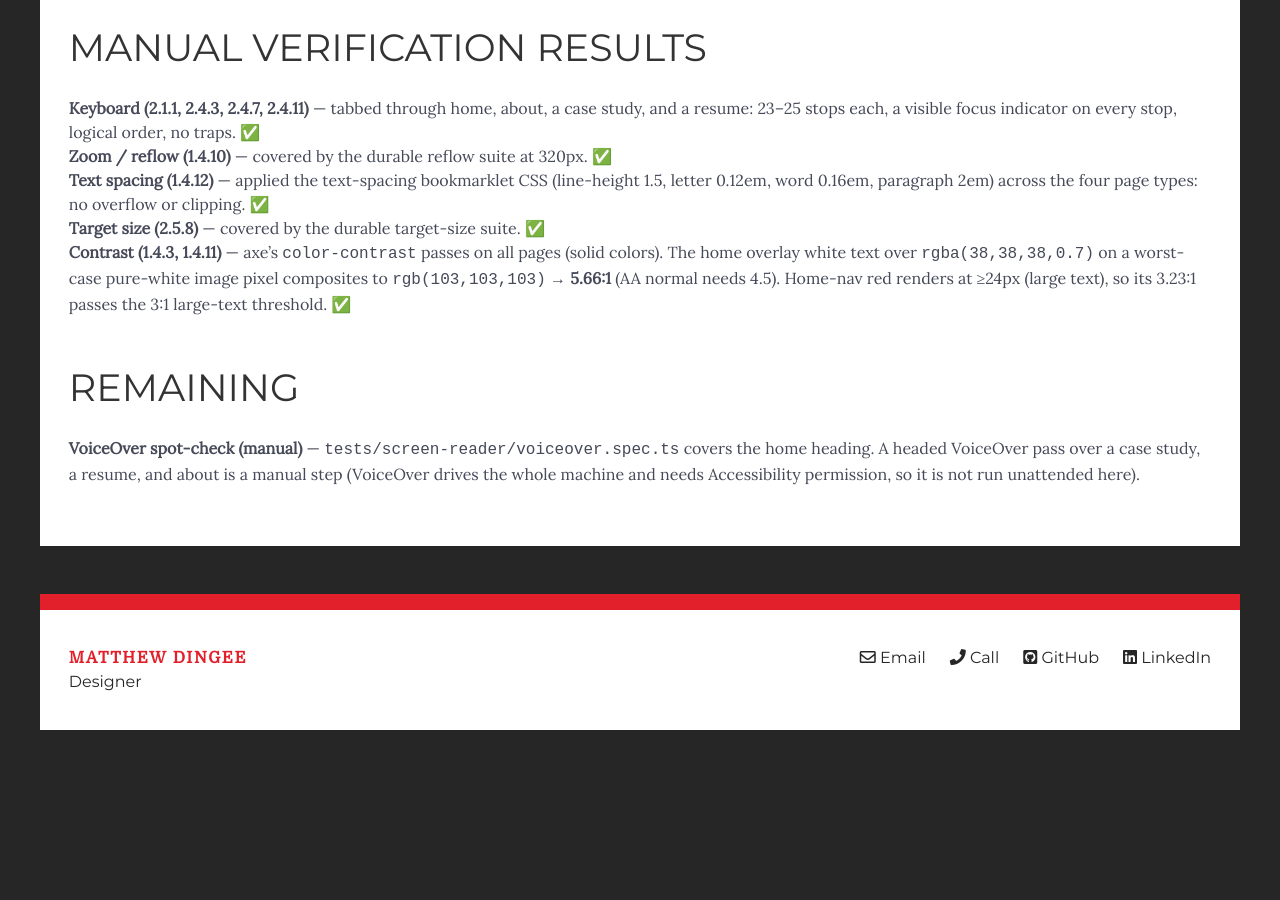
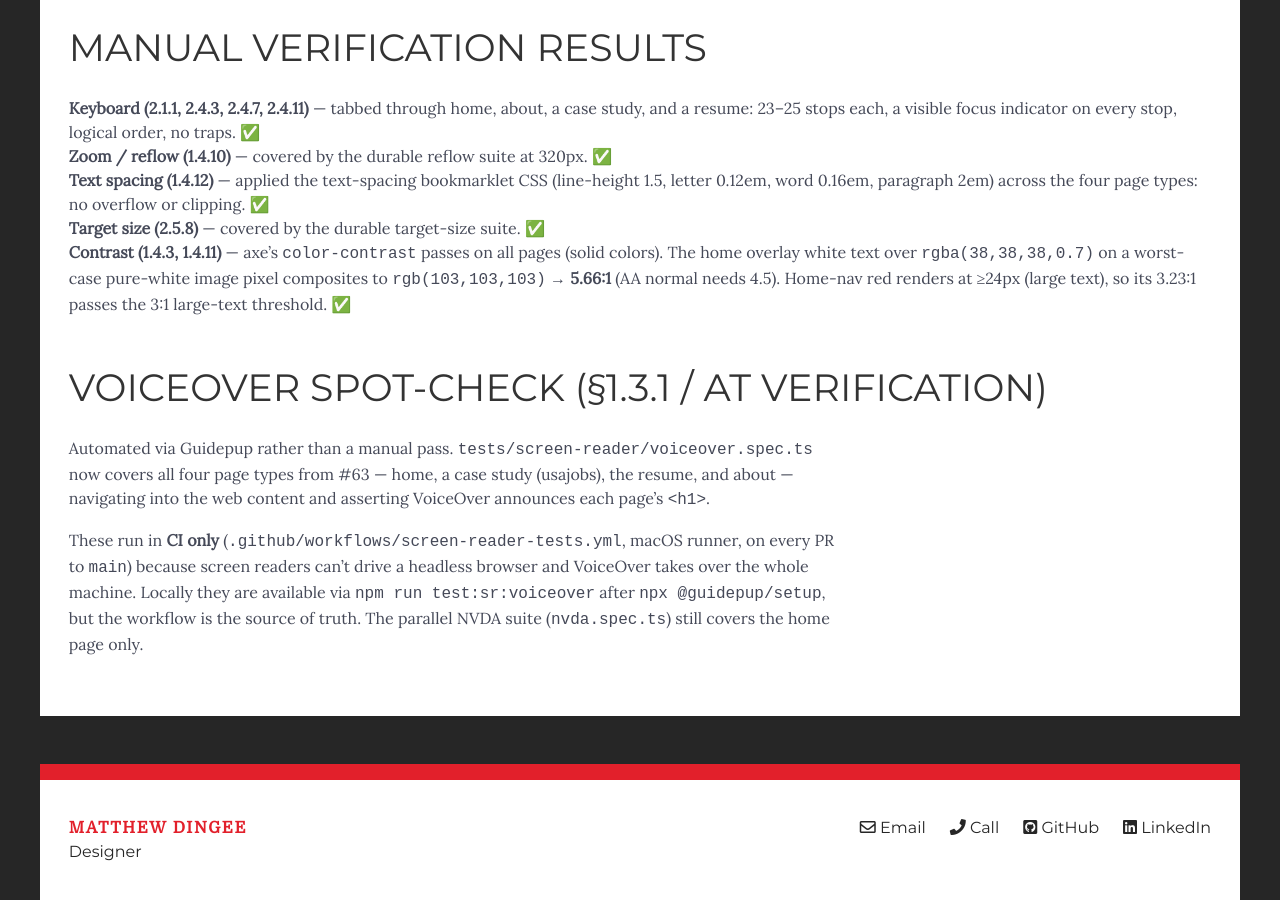
Before and after one commit to humancompanion/portfolio, a Jekyll site: the page built from docs/plans/2026-07-28-a11y-phase4-verification.md, in a window 1280 px wide and 900 px high, scrolled down 1448 px. Built offline with Jekyll 4.4.1, drawn with Linux system fonts in a browser that asks for light colours; nearby versions of some CDN libraries; our own code applies the rules of GitHub Pages for plain Markdown files; before the commit the page ends 2178 px from its top, so only the background shows below that.

Commit message:
Extend VoiceOver CI coverage to case study, resume, and about (issue #63)
The screen-reader workflow already runs npm run test:sr:voiceover on every PR;
this broadens the spec beyond home to the four page types called out in #63.
Each test walks VoiceOver into the web content and asserts the page <h1> is
announced (case-insensitive, since headings are uppercased via CSS).

These run in CI only (macOS runner) — screen readers can't drive a headless
browser. Verification-pass doc updated to reflect the automated coverage.

Co-Authored-By: Claude Opus 4.8 <noreply@anthropic.com>

```diff
--- a/docs/plans/2026-07-28-a11y-phase4-verification.md
+++ b/docs/plans/2026-07-28-a11y-phase4-verification.md
@@ -64,9 +64,16 @@ The reflow suite caught real horizontal-scroll bugs on the resume pages at 320px
   **5.66:1** (AA normal needs 4.5). Home-nav red renders at ≥24px (large text),
   so its 3.23:1 passes the 3:1 large-text threshold. ✅
 
-## Remaining
+## VoiceOver spot-check (§1.3.1 / AT verification)
 
-- **VoiceOver spot-check (manual)** — `tests/screen-reader/voiceover.spec.ts`
-  covers the home heading. A headed VoiceOver pass over a case study, a resume,
-  and about is a manual step (VoiceOver drives the whole machine and needs
-  Accessibility permission, so it is not run unattended here).
+Automated via Guidepup rather than a manual pass. `tests/screen-reader/voiceover.spec.ts`
+now covers all four page types from #63 — home, a case study (usajobs), the
+resume, and about — navigating into the web content and asserting VoiceOver
+announces each page's `<h1>`.
+
+These run in **CI only** (`.github/workflows/screen-reader-tests.yml`, macOS
+runner, on every PR to `main`) because screen readers can't drive a headless
+browser and VoiceOver takes over the whole machine. Locally they are available
+via `npm run test:sr:voiceover` after `npx @guidepup/setup`, but the workflow is
+the source of truth. The parallel NVDA suite (`nvda.spec.ts`) still covers the
+home page only.
```
Also changed, not shown: tests/screen-reader/voiceover.spec.ts (+34 -8 lines).
